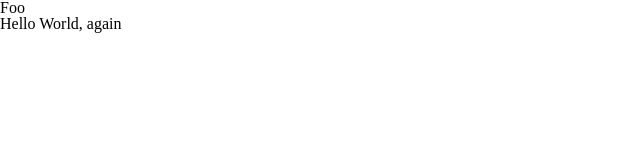
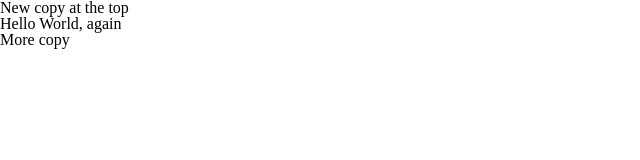
Before and after one commit to Ezekiel3626/git-basics, a plain HTML site: page index.html in a window 1280 px wide. Shown: the whole page, without its empty margins (0-640 px from the left). Drawn offline with nearby package versions, Linux system fonts and the light colour scheme.

Commit message:
added even more copy

```diff
--- a/index.html
+++ b/index.html
@@ -11,7 +11,8 @@
 
 	</head>
 	<body>
-		<p>Foo</p>
+		<p>New copy at the top</p>
 		<p>Hello World, again</p>
+		<p>More copy</p>
 	</body>
 </html>
```
